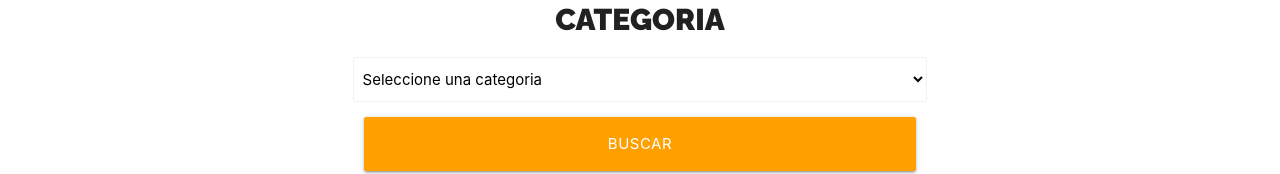
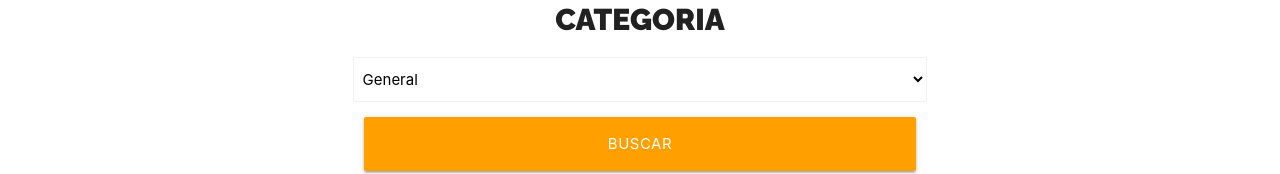
Before and after one commit to PabloFernandez-Git/Buscador-Noticias, a React (Create React App) app: page / in a window 1280 px wide. Shown: the part 160-334 px from the top of the page. Built offline with nearby package versions, Linux system fonts and the light colour scheme.

Commit message:
Mostrando las categorías en el Select

```diff
--- a/src/components/Formulario.jsx
+++ b/src/components/Formulario.jsx
@@ -5,8 +5,19 @@
 
 const Formulario = () => {
 
+    // Opciones
+    const OPCIONES = [
+        {value: 'general', label: 'General'},
+        {value: 'business', label: 'Negocios'},
+        {value: 'entertainment', label: 'Entretenimiento'},
+        {value: 'health', label: 'Salud'},
+        {value: 'science', label: 'Ciencia'},
+        {value: 'sports', label: 'Deportes'},
+        {value: 'technology', label: 'Tecnologia'}
+    ]
+
     // Utilizar custom hook
-    const [categoria, SelectNoticias] = useSelect();
+    const [categoria, SelectNoticias] = useSelect('general', OPCIONES);
 
     return (
         <div className={`${styles.buscador} row`}>
--- a/src/hooks/useSelect.jsx
+++ b/src/hooks/useSelect.jsx
@@ -3,13 +3,17 @@
 const useSelect = (stateInicial, opciones) => {
 
     // state del custom hook
-    const [state, actualizarState] = useState('');
+    const [state, actualizarState] = useState(stateInicial);
 
     const SelectNoticias = () => (
         <select
             className="browser-default"
+            value={state}
+            onChange={e => actualizarState(e.target.value)}
         >
-            <option value="">Seleccione una categoria</option>
+            {opciones.map(opcion => (
+                <option key={opcion.value} value={opcion.value}>{opcion.label}</option>
+            ))}
         </select>
     );
 
```
